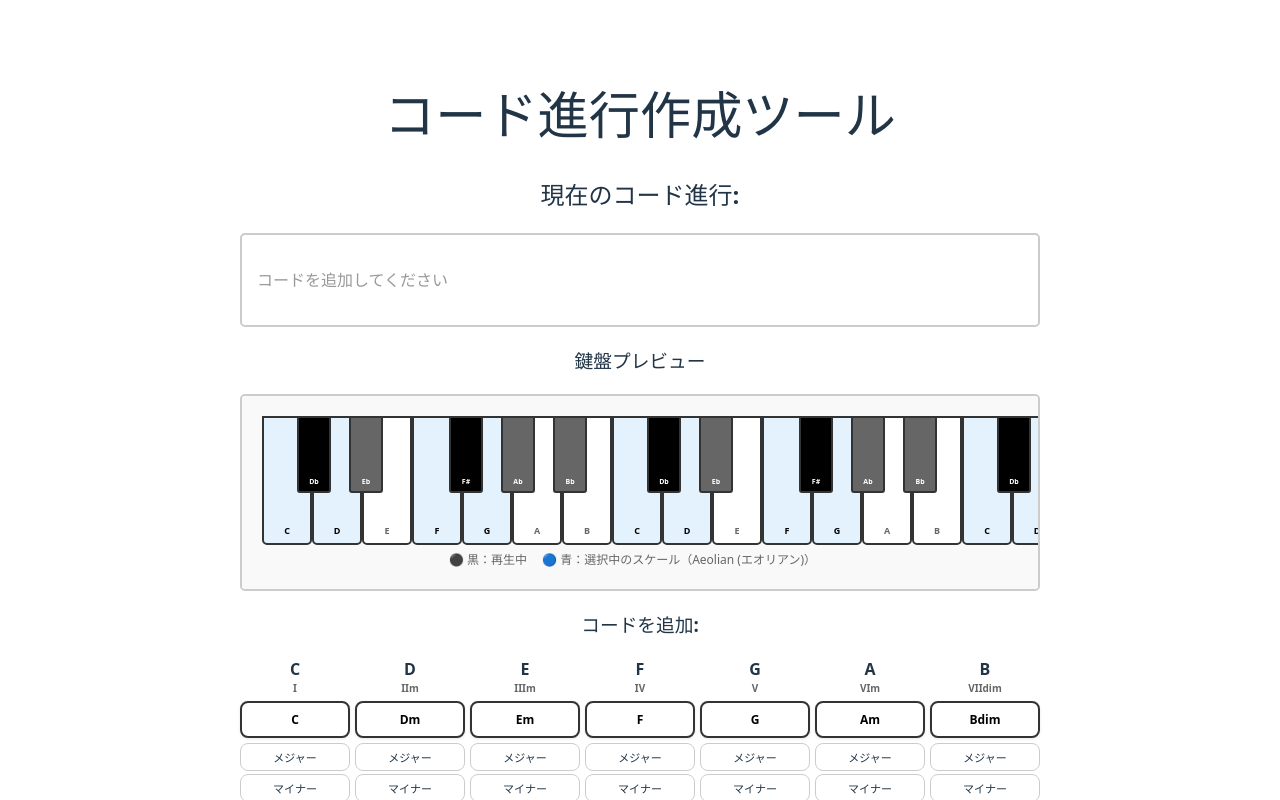
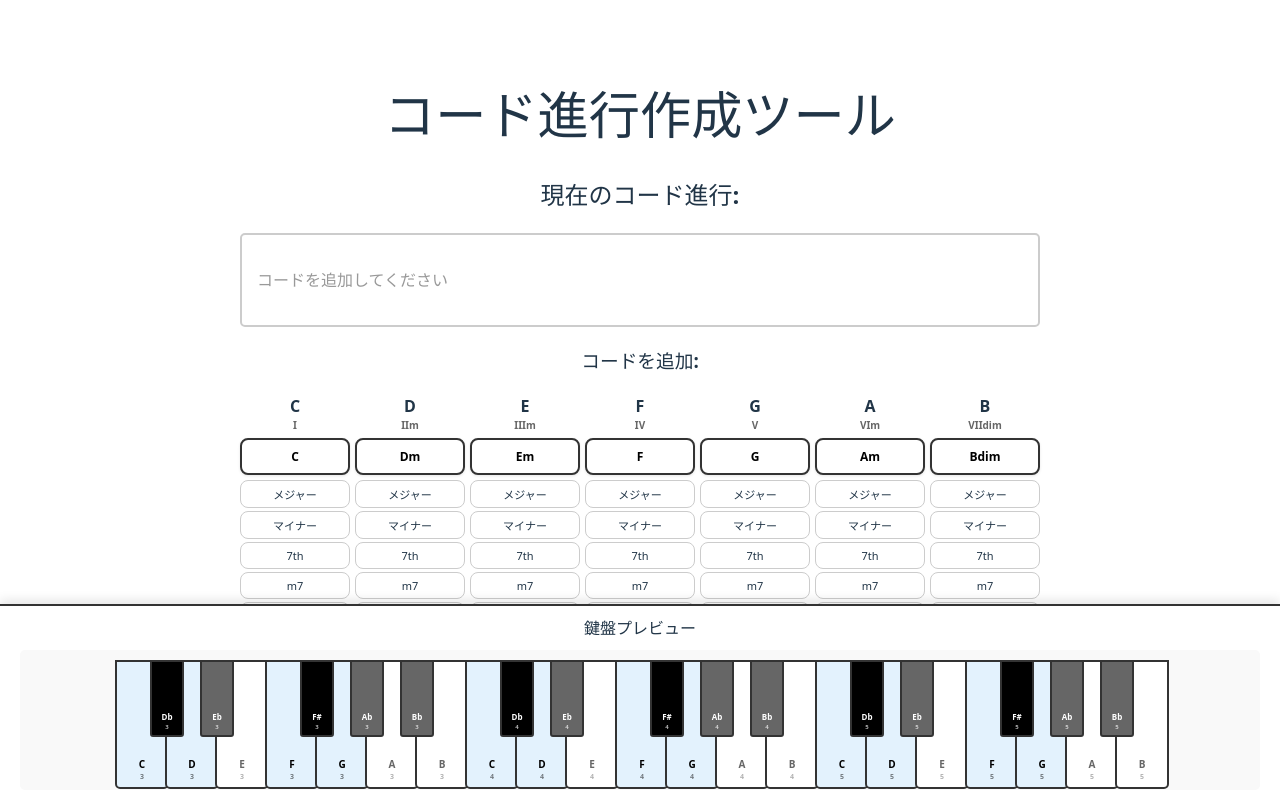
Before and after one commit to hashrock/20251024-chord-cc, a React (Vite) app: page / in a window 1280 px wide. Shown: the top 800 px of the page. Built offline with nearby package versions, Linux system fonts and the light colour scheme.

Commit message:
鍵盤ビジュアライゼーションを画面下部に固定し、スタイルを改善しました。また、音符とオクターブの表示を追加しました。

```diff
--- a/src/App.tsx
+++ b/src/App.tsx
@@ -413,7 +413,7 @@ function App() {
   }
 
   return (
-    <div style={{ padding: '20px', maxWidth: '800px', margin: '0 auto' }}>
+    <div style={{ padding: '20px', maxWidth: '800px', margin: '0 auto', paddingBottom: '280px' }}>
       <h1>コード進行作成ツール</h1>
 
       <div style={{ marginBottom: '20px' }}>
@@ -470,46 +470,65 @@ function App() {
         </div>
       </div>
 
-      {/* 鍵盤ビジュアライゼーション */}
-      <div style={{ marginBottom: '20px' }}>
-        <h3>鍵盤プレビュー</h3>
+      {/* 鍵盤ビジュアライゼーション - 画面下部に固定 */}
+      <div style={{
+        position: 'fixed',
+        bottom: 0,
+        left: 0,
+        right: 0,
+        backgroundColor: '#fff',
+        borderTop: '2px solid #333',
+        boxShadow: '0 -4px 10px rgba(0,0,0,0.1)',
+        zIndex: 1000,
+        padding: '10px 20px'
+      }}>
+        <h3 style={{ margin: '0 0 10px 0', fontSize: '16px' }}>鍵盤プレビュー</h3>
         <div style={{
-          padding: '20px',
-          border: '2px solid #ccc',
+          padding: '10px',
+          backgroundColor: '#f9f9f9',
+          overflowX: 'auto',
           borderRadius: '5px',
-          backgroundColor: '#f9f9f9',
-          overflowX: 'auto'
+          display: 'flex',
+          justifyContent: 'center'
         }}>
-          <div style={{ position: 'relative', height: '120px', display: 'flex', minWidth: '1050px' }}>
+          <div style={{ position: 'relative', height: '120px', width: '1050px' }}>
             {/* 白鍵 - 3オクターブ */}
-            {[3, 4, 5].map((octave) =>
-              ['C', 'D', 'E', 'F', 'G', 'A', 'B'].map((note) => {
+            {[3, 4, 5].map((octave, octaveIndex) =>
+              ['C', 'D', 'E', 'F', 'G', 'A', 'B'].map((note, noteIndex) => {
                 const noteWithOctave = `${note}${octave}`
                 const isPlaying = playingNotes.includes(note)
                 const isInScale = getScaleNotes(selectedMode).includes(note)
+
+                // 白鍵の位置を計算: 各白鍵は50px幅、7つで1オクターブ（350px）
+                const left = noteIndex * 50 + octaveIndex * 350
 
                 return (
                   <div
                     key={noteWithOctave}
                     style={{
+                      position: 'absolute',
+                      left: `${left}px`,
                       width: '50px',
                       height: '120px',
                       backgroundColor: isPlaying ? '#ff6b6b' : isInScale ? '#e3f2fd' : '#fff',
                       border: '2px solid #333',
                       borderRadius: '0 0 5px 5px',
                       display: 'flex',
-                      alignItems: 'flex-end',
-                      justifyContent: 'center',
+                      flexDirection: 'column',
+                      alignItems: 'center',
+                      justifyContent: 'flex-end',
                       paddingBottom: '5px',
                       fontSize: '9px',
                       fontWeight: 'bold',
                       color: isPlaying ? '#fff' : isInScale ? '#000' : '#666',
                       transition: 'all 0.1s ease',
                       boxShadow: isPlaying ? '0 0 15px rgba(255, 107, 107, 0.8)' : 'none',
-                      transform: isPlaying ? 'translateY(2px)' : 'none'
+                      transform: isPlaying ? 'translateY(2px)' : 'none',
+                      zIndex: 1
                     }}
                   >
-                    {note}
+                    <div style={{ fontSize: '10px' }}>{note}</div>
+                    <div style={{ fontSize: '7px', opacity: 0.5 }}>{octave}</div>
                   </div>
                 )
               })
@@ -517,11 +536,11 @@ function App() {
             {/* 黒鍵 - 3オクターブ */}
             {[3, 4, 5].map((octave, octaveIndex) =>
               [
-                { note: 'Db', offset: 35 },
-                { note: 'Eb', offset: 87 },
-                { note: 'F#', offset: 187 },
-                { note: 'Ab', offset: 239 },
-                { note: 'Bb', offset: 291 },
+                { note: 'Db', offset: 35 },   // CとDの間
+                { note: 'Eb', offset: 85 },   // DとEの間
+                { note: 'F#', offset: 185 },  // FとGの間
+                { note: 'Ab', offset: 235 },  // GとAの間
+                { note: 'Bb', offset: 285 },  // AとBの間
               ].map(({ note, offset }) => {
                 const noteWithOctave = `${note}${octave}`
                 const left = offset + (octaveIndex * 350)
@@ -541,8 +560,9 @@ function App() {
                       borderRadius: '0 0 3px 3px',
                       zIndex: 2,
                       display: 'flex',
-                      alignItems: 'flex-end',
-                      justifyContent: 'center',
+                      flexDirection: 'column',
+                      alignItems: 'center',
+                      justifyContent: 'flex-end',
                       paddingBottom: '3px',
                       fontSize: '7px',
                       fontWeight: 'bold',
@@ -552,19 +572,12 @@ function App() {
                       transform: isPlaying ? 'translateY(2px)' : 'none'
                     }}
                   >
-                    {note}
+                    <div style={{ fontSize: '8px' }}>{note}</div>
+                    <div style={{ fontSize: '6px', opacity: 0.7 }}>{octave}</div>
                   </div>
                 )
               })
             ).flat()}
-          </div>
-          <div style={{ marginTop: '15px', fontSize: '12px', color: '#666', textAlign: 'center' }}>
-            <span style={{ marginRight: '15px' }}>
-              ⚫ 黒：再生中
-            </span>
-            <span style={{ marginRight: '15px' }}>
-              🔵 青：選択中のスケール（{modes[selectedMode as keyof typeof modes]?.name}）
-            </span>
           </div>
         </div>
       </div>
```
